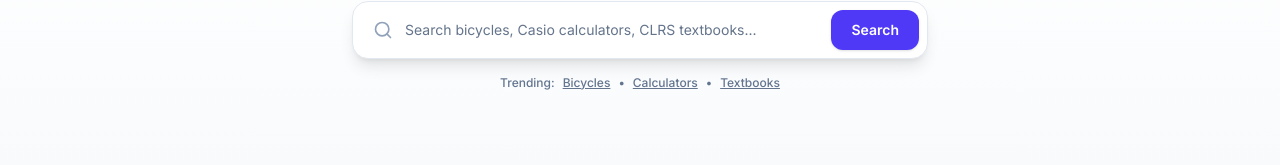
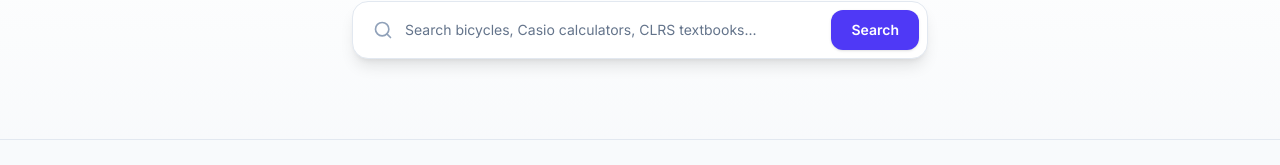
Before and after one commit to dharanidharan-palanisamy/Campus_Auction, a Next.js app in the folder apps/web/: page / in a window 1280 px wide. Shown: the part 429-594 px from the top of the page. Built offline with nearby package versions, Linux system fonts and the light colour scheme; no server answers.

Commit message:
fix(home): remove trending keywords links from hero section

```diff
--- a/apps/web/src/app/page.tsx
+++ b/apps/web/src/app/page.tsx
@@ -98,16 +98,6 @@ export default function HomePage() {
                 Search
               </button>
             </form>
-
-            {/* Quick Action Badges */}
-            <div className="mt-4 flex flex-wrap justify-center gap-2 text-xs text-slate-500 font-medium">
-              <span>Trending:</span>
-              <Link href="/auctions?q=Bicycle" className="hover:text-indigo-600 underline">Bicycles</Link>
-              <span>•</span>
-              <Link href="/auctions?q=Calculator" className="hover:text-indigo-600 underline">Calculators</Link>
-              <span>•</span>
-              <Link href="/auctions?q=Algorithms" className="hover:text-indigo-600 underline">Textbooks</Link>
-            </div>
           </div>
         </div>
       </section>
```
